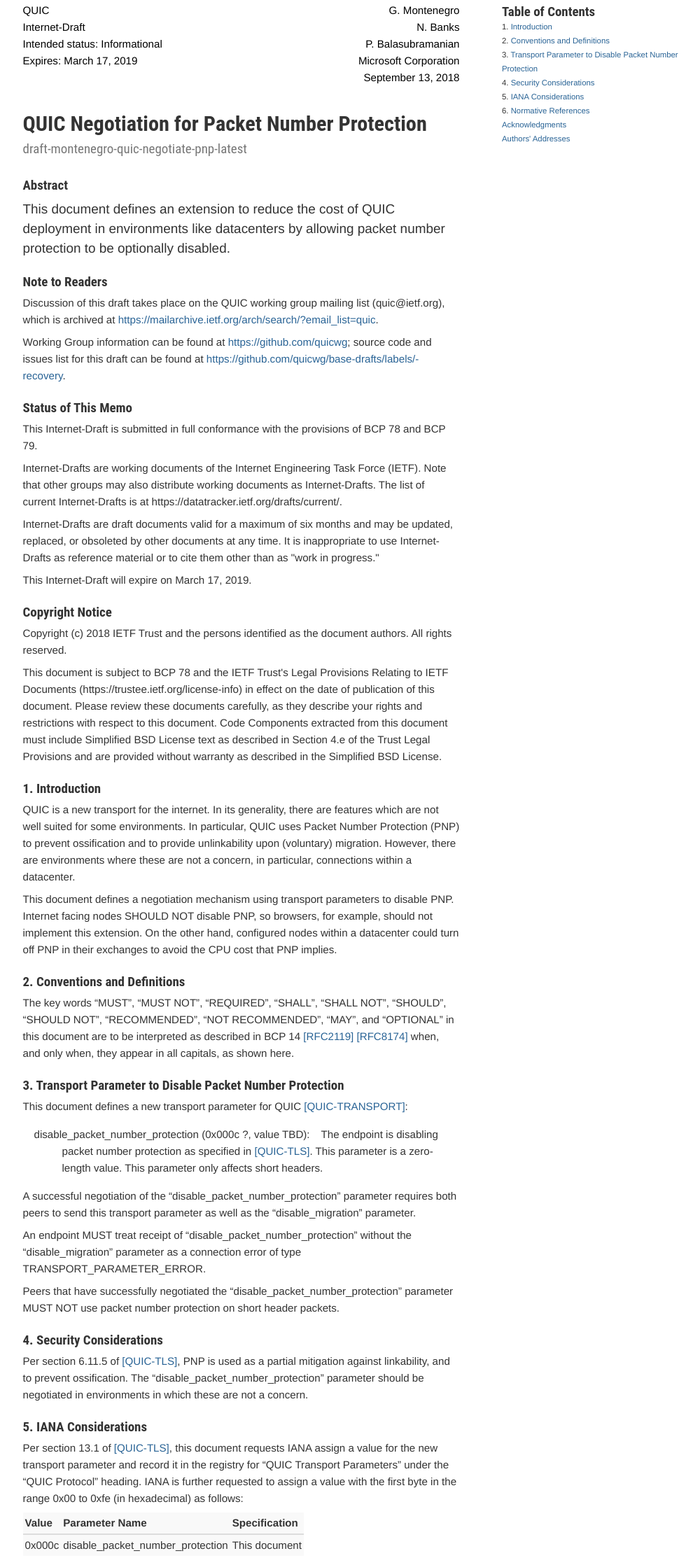
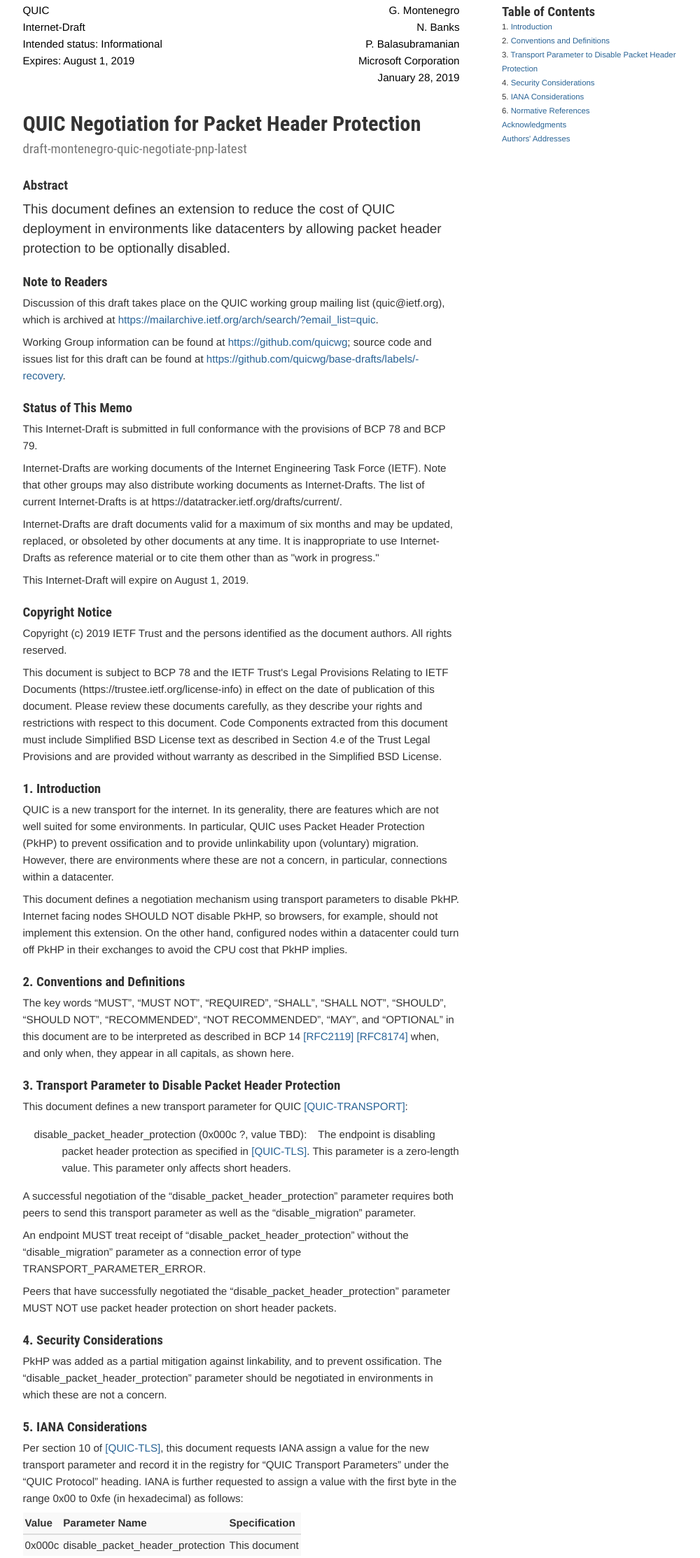
Before and after one commit to GabrielMontenegro/quic-negotiate-pnp, a plain HTML site: page draft-montenegro-quic-negotiate-pnp.html in a window 1280 px wide. Shown: the part 72-2298 px from the top of the page at 70% size, without its empty margins (123-1123 px from the left). Drawn offline with Linux system fonts and the light colour scheme.

Commit message:
Script updating gh-pages from edf3b3e. [ci skip]

```diff
--- a/draft-montenegro-quic-negotiate-pnp.html
+++ b/draft-montenegro-quic-negotiate-pnp.html
@@ -5,7 +5,7 @@
 <head profile="http://www.w3.org/2006/03/hcard http://dublincore.org/documents/2008/08/04/dc-html/">
   <meta http-equiv="Content-Type" content="text/html; charset=us-ascii" />
 
-  <title>QUIC Negotiation for Packet Number Protection</title>
+  <title>QUIC Negotiation for Packet Header Protection</title>
 
 
 <style type="text/css">/*<![CDATA[*/
@@ -83,8 +83,8 @@ table.header td, table#rfc\.headerblock td {
   line-height: 28px;
 }
 
-samp, tt, code, pre {
-  font: 15px Consolas, monospace;
+samp, tt, code, pre, span.tt {
+  font: 13.5px Consolas, monospace;
   font-size-adjust: none;
 }
 pre {
@@ -283,7 +283,7 @@ ul.toc li {
   <link href="#rfc.toc" rel="Contents">
 <link href="#rfc.section.1" rel="Chapter" title="1 Introduction">
 <link href="#rfc.section.2" rel="Chapter" title="2 Conventions and Definitions">
-<link href="#rfc.section.3" rel="Chapter" title="3 Transport Parameter to Disable Packet Number Protection">
+<link href="#rfc.section.3" rel="Chapter" title="3 Transport Parameter to Disable Packet Header Protection">
 <link href="#rfc.section.4" rel="Chapter" title="4 Security Considerations">
 <link href="#rfc.section.5" rel="Chapter" title="5 IANA Considerations">
 <link href="#rfc.references" rel="Chapter" title="6 Normative References">
@@ -291,14 +291,14 @@ ul.toc li {
 <link href="#rfc.authors" rel="Chapter">
 
 
-  <meta name="generator" content="xml2rfc version 2.10.0 - https://tools.ietf.org/tools/xml2rfc" />
+  <meta name="generator" content="xml2rfc version 2.17.1 - https://tools.ietf.org/tools/xml2rfc" />
   <link rel="schema.dct" href="http://purl.org/dc/terms/" />
 
   <meta name="dct.creator" content="Montenegro, G., Banks, N., and P. Balasubramanian" />
   <meta name="dct.identifier" content="urn:ietf:id:draft-montenegro-quic-negotiate-pnp-latest" />
-  <meta name="dct.issued" scheme="ISO8601" content="2018-13" />
-  <meta name="dct.abstract" content="This document defines an extension to reduce the cost of QUIC deployment in environments like datacenters by allowing packet number protection to be optionally disabled." />
-  <meta name="description" content="This document defines an extension to reduce the cost of QUIC deployment in environments like datacenters by allowing packet number protection to be optionally disabled." />
+  <meta name="dct.issued" scheme="ISO8601" content="2019-28" />
+  <meta name="dct.abstract" content="This document defines an extension to reduce the cost of QUIC deployment in environments like datacenters by allowing packet header protection to be optionally disabled." />
+  <meta name="description" content="This document defines an extension to reduce the cost of QUIC deployment in environments like datacenters by allowing packet header protection to be optionally disabled." />
 
 </head>
 
@@ -320,23 +320,23 @@ ul.toc li {
 <td class="right">P. Balasubramanian</td>
 </tr>
 <tr>
-<td class="left">Expires: March 17, 2019</td>
+<td class="left">Expires: August 1, 2019</td>
 <td class="right">Microsoft Corporation</td>
 </tr>
 <tr>
 <td class="left"></td>
-<td class="right">September 13, 2018</td>
+<td class="right">January 28, 2019</td>
 </tr>
 
 
     </tbody>
   </table>
 
-  <p class="title">QUIC Negotiation for Packet Number Protection<br />
+  <p class="title">QUIC Negotiation for Packet Header Protection<br />
   <span class="filename">draft-montenegro-quic-negotiate-pnp-latest</span></p>
 
   <h1 id="rfc.abstract"><a href="#rfc.abstract">Abstract</a></h1>
-<p>This document defines an extension to reduce the cost of QUIC deployment in environments like datacenters by allowing packet number protection to be optionally disabled.</p>
+<p>This document defines an extension to reduce the cost of QUIC deployment in environments like datacenters by allowing packet header protection to be optionally disabled.</p>
 <h1><a>Note to Readers</a></h1>
 <p>Discussion of this draft takes place on the QUIC working group mailing list (quic@ietf.org), which is archived at <a href="https://mailarchive.ietf.org/arch/search/?email_list=quic">https://mailarchive.ietf.org/arch/search/?email_list=quic</a>.</p>
 <p>Working Group information can be found at <a href="https://github.com/quicwg">https://github.com/quicwg</a>; source code and issues list for this draft can be found at <a href="https://github.com/quicwg/base-drafts/labels/-recovery">https://github.com/quicwg/base-drafts/labels/-recovery</a>.</p>
@@ -344,9 +344,9 @@ ul.toc li {
 <p>This Internet-Draft is submitted in full conformance with the provisions of BCP 78 and BCP 79.</p>
 <p>Internet-Drafts are working documents of the Internet Engineering Task Force (IETF).  Note that other groups may also distribute working documents as Internet-Drafts.  The list of current Internet-Drafts is at https://datatracker.ietf.org/drafts/current/.</p>
 <p>Internet-Drafts are draft documents valid for a maximum of six months and may be updated, replaced, or obsoleted by other documents at any time.  It is inappropriate to use Internet-Drafts as reference material or to cite them other than as "work in progress."</p>
-<p>This Internet-Draft will expire on March 17, 2019.</p>
+<p>This Internet-Draft will expire on August 1, 2019.</p>
 <h1 id="rfc.copyrightnotice"><a href="#rfc.copyrightnotice">Copyright Notice</a></h1>
-<p>Copyright (c) 2018 IETF Trust and the persons identified as the document authors.  All rights reserved.</p>
+<p>Copyright (c) 2019 IETF Trust and the persons identified as the document authors.  All rights reserved.</p>
 <p>This document is subject to BCP 78 and the IETF Trust's Legal Provisions Relating to IETF Documents (https://trustee.ietf.org/license-info) in effect on the date of publication of this document.  Please review these documents carefully, as they describe your rights and restrictions with respect to this document.  Code Components extracted from this document must include Simplified BSD License text as described in Section 4.e of the Trust Legal Provisions and are provided without warranty as described in the Simplified BSD License.</p>
 
 
@@ -358,7 +358,7 @@ ul.toc li {
 </li>
 <li>2.   <a href="#rfc.section.2">Conventions and Definitions</a>
 </li>
-<li>3.   <a href="#rfc.section.3">Transport Parameter to Disable Packet Number Protection</a>
+<li>3.   <a href="#rfc.section.3">Transport Parameter to Disable Packet Header Protection</a>
 </li>
 <li>4.   <a href="#rfc.section.4">Security Considerations</a>
 </li>
@@ -377,33 +377,33 @@ ul.toc li {
   <h1 id="rfc.section.1">
 <a href="#rfc.section.1">1.</a> <a href="#introduction" id="introduction">Introduction</a>
 </h1>
-<p id="rfc.section.1.p.1">QUIC is a new transport for the internet. In its generality, there are features which are not well suited for some environments. In particular, QUIC uses Packet Number Protection (PNP) to prevent ossification and to provide unlinkability upon (voluntary) migration.  However, there are environments where these are not a concern, in particular, connections within a datacenter.</p>
-<p id="rfc.section.1.p.2">This document defines a negotiation mechanism using transport parameters to disable PNP.  Internet facing nodes SHOULD NOT disable PNP, so browsers, for example, should not implement this extension. On the other hand, configured nodes within a datacenter could turn off PNP in their exchanges to avoid the CPU cost that PNP implies.</p>
+<p id="rfc.section.1.p.1">QUIC is a new transport for the internet. In its generality, there are features which are not well suited for some environments. In particular, QUIC uses Packet Header Protection (PkHP) to prevent ossification and to provide unlinkability upon (voluntary) migration.  However, there are environments where these are not a concern, in particular, connections within a datacenter.</p>
+<p id="rfc.section.1.p.2">This document defines a negotiation mechanism using transport parameters to disable PkHP.  Internet facing nodes SHOULD NOT disable PkHP, so browsers, for example, should not implement this extension. On the other hand, configured nodes within a datacenter could turn off PkHP in their exchanges to avoid the CPU cost that PkHP implies.</p>
 <h1 id="rfc.section.2">
 <a href="#rfc.section.2">2.</a> <a href="#conventions-and-definitions" id="conventions-and-definitions">Conventions and Definitions</a>
 </h1>
 <p id="rfc.section.2.p.1">The key words &#8220;MUST&#8221;, &#8220;MUST NOT&#8221;, &#8220;REQUIRED&#8221;, &#8220;SHALL&#8221;, &#8220;SHALL NOT&#8221;, &#8220;SHOULD&#8221;, &#8220;SHOULD NOT&#8221;, &#8220;RECOMMENDED&#8221;, &#8220;NOT RECOMMENDED&#8221;, &#8220;MAY&#8221;, and &#8220;OPTIONAL&#8221; in this document are to be interpreted as described in BCP 14 <a href="#RFC2119" class="xref">[RFC2119]</a> <a href="#RFC8174" class="xref">[RFC8174]</a> when, and only when, they appear in all capitals, as shown here.</p>
 <h1 id="rfc.section.3">
-<a href="#rfc.section.3">3.</a> <a href="#transport-parameter-to-disable-packet-number-protection" id="transport-parameter-to-disable-packet-number-protection">Transport Parameter to Disable Packet Number Protection</a>
+<a href="#rfc.section.3">3.</a> <a href="#transport-parameter-to-disable-packet-header-protection" id="transport-parameter-to-disable-packet-header-protection">Transport Parameter to Disable Packet Header Protection</a>
 </h1>
 <p id="rfc.section.3.p.1">This document defines a new transport parameter for QUIC <a href="#QUIC-TRANSPORT" class="xref">[QUIC-TRANSPORT]</a>:</p>
 <p></p>
 
 <dl>
-<dt>disable_packet_number_protection (0x000c ?, value TBD):</dt>
-<dd style="margin-left: 8">The endpoint is disabling packet number protection as specified in <a href="#QUIC-TLS" class="xref">[QUIC-TLS]</a>.  This parameter is a zero-length value. This parameter only affects short headers.</dd>
+<dt>disable_packet_header_protection (0x000c ?, value TBD):</dt>
+<dd style="margin-left: 8">The endpoint is disabling packet header protection as specified in <a href="#QUIC-TLS" class="xref">[QUIC-TLS]</a>.  This parameter is a zero-length value. This parameter only affects short headers.</dd>
 </dl>
-<p id="rfc.section.3.p.3">A successful negotiation of the &#8220;disable_packet_number_protection&#8221; parameter requires both peers to send this transport parameter as well as the &#8220;disable_migration&#8221; parameter.</p>
-<p id="rfc.section.3.p.4">An endpoint MUST treat receipt of &#8220;disable_packet_number_protection&#8221; without the &#8220;disable_migration&#8221; parameter as a connection error of type TRANSPORT_PARAMETER_ERROR.</p>
-<p id="rfc.section.3.p.5">Peers that have successfully negotiated the &#8220;disable_packet_number_protection&#8221; parameter MUST NOT use packet number protection on short header packets.</p>
+<p id="rfc.section.3.p.3">A successful negotiation of the &#8220;disable_packet_header_protection&#8221; parameter requires both peers to send this transport parameter as well as the &#8220;disable_migration&#8221; parameter.</p>
+<p id="rfc.section.3.p.4">An endpoint MUST treat receipt of &#8220;disable_packet_header_protection&#8221; without the &#8220;disable_migration&#8221; parameter as a connection error of type TRANSPORT_PARAMETER_ERROR.</p>
+<p id="rfc.section.3.p.5">Peers that have successfully negotiated the &#8220;disable_packet_header_protection&#8221; parameter MUST NOT use packet header protection on short header packets.</p>
 <h1 id="rfc.section.4">
 <a href="#rfc.section.4">4.</a> <a href="#security-considerations" id="security-considerations">Security Considerations</a>
 </h1>
-<p id="rfc.section.4.p.1">Per section 6.11.5 of <a href="#QUIC-TLS" class="xref">[QUIC-TLS]</a>, PNP is used as a partial mitigation against linkability, and to prevent ossification.  The &#8220;disable_packet_number_protection&#8221; parameter should be negotiated in environments in which these are not a concern.</p>
+<p id="rfc.section.4.p.1">PkHP was added as a partial mitigation against linkability, and to prevent ossification.  The &#8220;disable_packet_header_protection&#8221; parameter should be negotiated in environments in which these are not a concern.</p>
 <h1 id="rfc.section.5">
 <a href="#rfc.section.5">5.</a> <a href="#iana-considerations" id="iana-considerations">IANA Considerations</a>
 </h1>
-<p id="rfc.section.5.p.1">Per section 13.1 of <a href="#QUIC-TLS" class="xref">[QUIC-TLS]</a>, this document requests IANA assign a value for the new transport parameter and record it in the registry for &#8220;QUIC Transport Parameters&#8221; under the &#8220;QUIC Protocol&#8221; heading.  IANA is further requested to assign a value with the first byte in the range 0x00 to 0xfe (in hexadecimal) as follows:</p>
+<p id="rfc.section.5.p.1">Per section 10 of <a href="#QUIC-TLS" class="xref">[QUIC-TLS]</a>, this document requests IANA assign a value for the new transport parameter and record it in the registry for &#8220;QUIC Transport Parameters&#8221; under the &#8220;QUIC Protocol&#8221; heading.  IANA is further requested to assign a value with the first byte in the range 0x00 to 0xfe (in hexadecimal) as follows:</p>
 <table cellpadding="3" cellspacing="0" class="tt full center">
 <thead><tr>
 <th class="left">Value</th>
@@ -412,7 +412,7 @@ ul.toc li {
 </tr></thead>
 <tbody><tr>
 <td class="left">0x000c</td>
-<td class="left">disable_packet_number_protection</td>
+<td class="left">disable_packet_header_protection</td>
 <td class="left">This document</td>
 </tr></tbody>
 </table>
```
Also changed, not shown: index.html (+1 -1 lines), draft-montenegro-quic-negotiate-pnp.txt.
